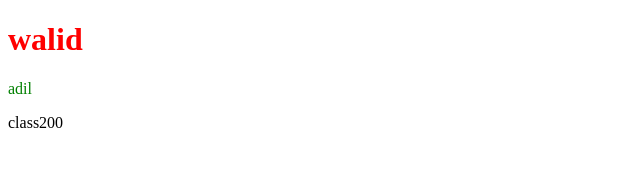
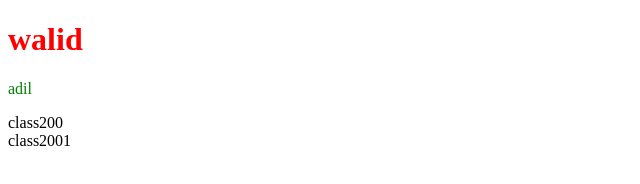
Before and after one commit to adil-ezerouki/test, a plain HTML site: page index.html in a window 1280 px wide. Shown: the full height of the page, 0-640 px from the left. Drawn offline with Linux system fonts and the light colour scheme.

Commit message:
ajouterdi

```diff
--- a/index.html
+++ b/index.html
@@ -12,5 +12,6 @@
     <p>adil</p>
     <!-- DIV WALID -->
     <div>class200</div>
+    <div>class2001</div>
 </body>
 </html>
```
